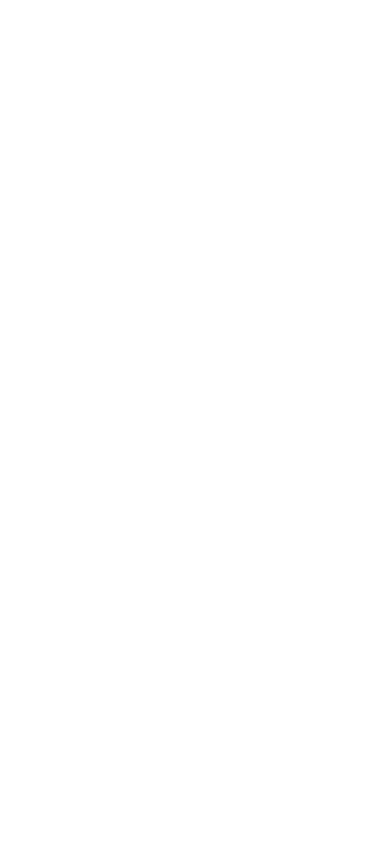
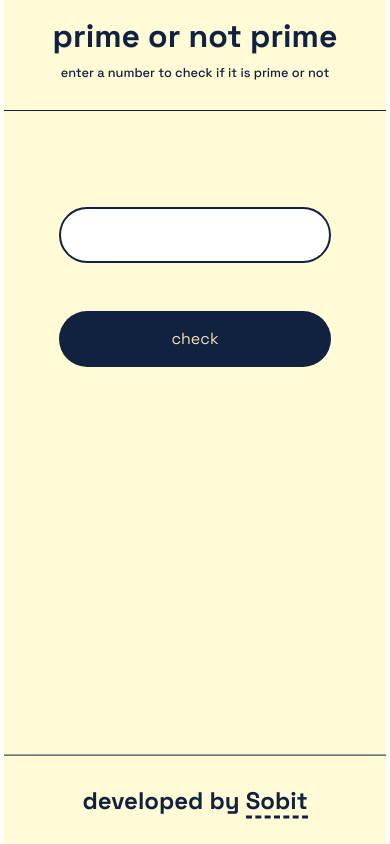
Before and after one commit to sobitp59/neoG-Bonus-Prime-Number, a plain HTML site: page index.html in a window 390 px wide. Drawn offline with Linux system fonts and the light colour scheme.

Commit message:
prime number project completed

```diff
--- a/index.html
+++ b/index.html
@@ -4,9 +4,27 @@
     <meta charset="UTF-8">
     <meta http-equiv="X-UA-Compatible" content="IE=edge">
     <meta name="viewport" content="width=device-width, initial-scale=1.0">
-    <title>Check Prime Number</title>
+    <title>check prime | sobit prasad</title>
+    <link rel="stylesheet" href="style.css">
 </head>
 <body>
+    <div class="container">
+        <div class="header">
+            <h1>prime or not prime</h1>
+            <p>enter a number to check if it is prime or not</p>
+        </div>
+        <div class="primebox">
+            <input type="number" id="input-value">
+            <button id="check-button">check</button>
+            <h2 id="output-answer"></h2>
 
+        </div>
+
+        <div class="footer">
+            <h3>developed by <a href="https://sobit-prasad.netlify.app/">Sobit</a></h3>
+        </div>
+    </div>
+
+    <script src="script.js"></script>
 </body>
 </html>
--- a/script.js
+++ b/script.js
@@ -0,0 +1,46 @@
+let input = document.getElementById('input-value');
+let btn = document.getElementById('check-button');
+let output = document.getElementById('output-answer');
+
+btn.addEventListener('click', ()=>{
+    number = Number(input.value)
+    checkPrime(number)
+
+
+})
+
+let checkPrime = (number) => {
+
+    isPrime = true
+
+    if(number == ''){
+        output.textContent = 'please enter a number'
+    }
+
+    if(number < 0 || number === 0){
+        output.textContent = 'enter number greater than zero'
+    }
+
+    if(number === 1){
+        output.textContent = '1 is neither prime nor composite'
+    }
+
+
+    if(number > 1){
+        for(let i = 2; i < number; i++){
+            if(number%i===0){
+                isPrime = false
+                break
+            }
+        }
+
+        if(isPrime){
+            output.textContent = `${number} is a prime number`
+        }
+
+        if(!isPrime){
+            output.textContent = `${number} is not a prime number`
+        }
+    }
+
+}
--- a/style.css
+++ b/style.css
@@ -0,0 +1,133 @@
+@import url('https://fonts.googleapis.com/css2?family=Archivo:wght@700;800;900&family=Nanum+Pen+Script&family=Space+Grotesk:wght@300;400;500;600;700&display=swap');
+*{
+    margin: 0;
+    padding: 0;
+    box-sizing: border-box;
+    font-family: 'Nanum Pen Script', cursive;
+    /* font-family: 'Archivo', sans-serif; */
+    /* font-family: 'Nanum Pen Script', cursive; */
+    font-family: 'Space Grotesk', sans-serif;
+}
+:root{
+    --primary-color : hsla(54,100%,92%,100%);
+    --secondary-color: #112240;
+    --secondary2-color: rgba(17, 34, 64, 0.264)0;
+
+}
+.container{
+    background-color: var(--primary-color);
+    width: 60%;
+    height: 100vh;
+    margin : auto;
+    text-align: center;
+}
+.container h1{
+    color: var(--secondary-color);
+    font-size: 3.5rem;
+    padding-top: 2.5rem ;
+    /* margin-bottom: 2.5rem; */
+}
+
+.container p{
+    font-size: 1.2rem;
+    color: var(--secondary-color);
+    margin-bottom: 4rem;
+}
+
+.primebox{
+    display: flex;
+    flex-direction: column;
+    justify-content: center;
+    align-items: center;
+
+}
+
+#input-value{
+    width: 17rem;
+    height: 3.5rem;
+    margin: 2rem 0;
+    padding: 0 1.5rem;
+    border-radius:2rem;
+    border: none;
+    outline: none;
+    font-size: 1.2rem;
+    font-weight: 500;
+    color: var(--secondary-color);
+    border: 2px solid var(--secondary-color);
+}
+
+#check-button{
+    width: 17rem;
+    height: 3.5rem;
+    margin-top: 1rem;
+    padding: 0 1.5rem;
+    border-radius:2rem;
+    border: none;
+    outline: none;
+    background-color: var(--secondary-color);
+    color: wheat;
+    font-size: 1rem;
+}
+
+#output-answer{
+    margin: 3rem 0;
+    color: var(--secondary-color);
+}
+
+.footer{
+    position: sticky;
+    top: 100%;
+    margin-bottom: 2.5rem;
+}
+
+
+.footer h3{
+    font-size: 1.8rem;
+    color: var(--secondary-color);
+    font-weight: 700;
+}
+
+a{
+    text-decoration: none;
+    color: var(--secondary-color);
+    border-bottom: 3px dashed var(--secondary-color);
+}
+
+
+
+/* responsive */
+@media (max-width : 478px){
+    .container{
+      width: 98%;
+    }
+
+    .container h1{
+        font-size: 2rem;
+        padding-top: 2.5rem ;
+        padding-top: 1rem;
+    }
+
+    .container p{
+        font-size: 0.8rem;
+        margin-top: 0.5rem;
+        margin-bottom: 4rem;
+        padding-bottom: 1.8rem;
+        font-weight: 500;
+        border-bottom: 1.8px solid var(--secondary-color);
+    }
+
+    #output-answer{
+       font-size: 1.5rem;
+    }
+
+    .footer{
+        padding-top: 1.8rem;
+        border-top: 1.8px solid var(--secondary-color);
+        margin-bottom: 1.8rem;
+    }
+
+    .footer h3{
+        font-size: 1.5rem;
+    }
+
+}
```
